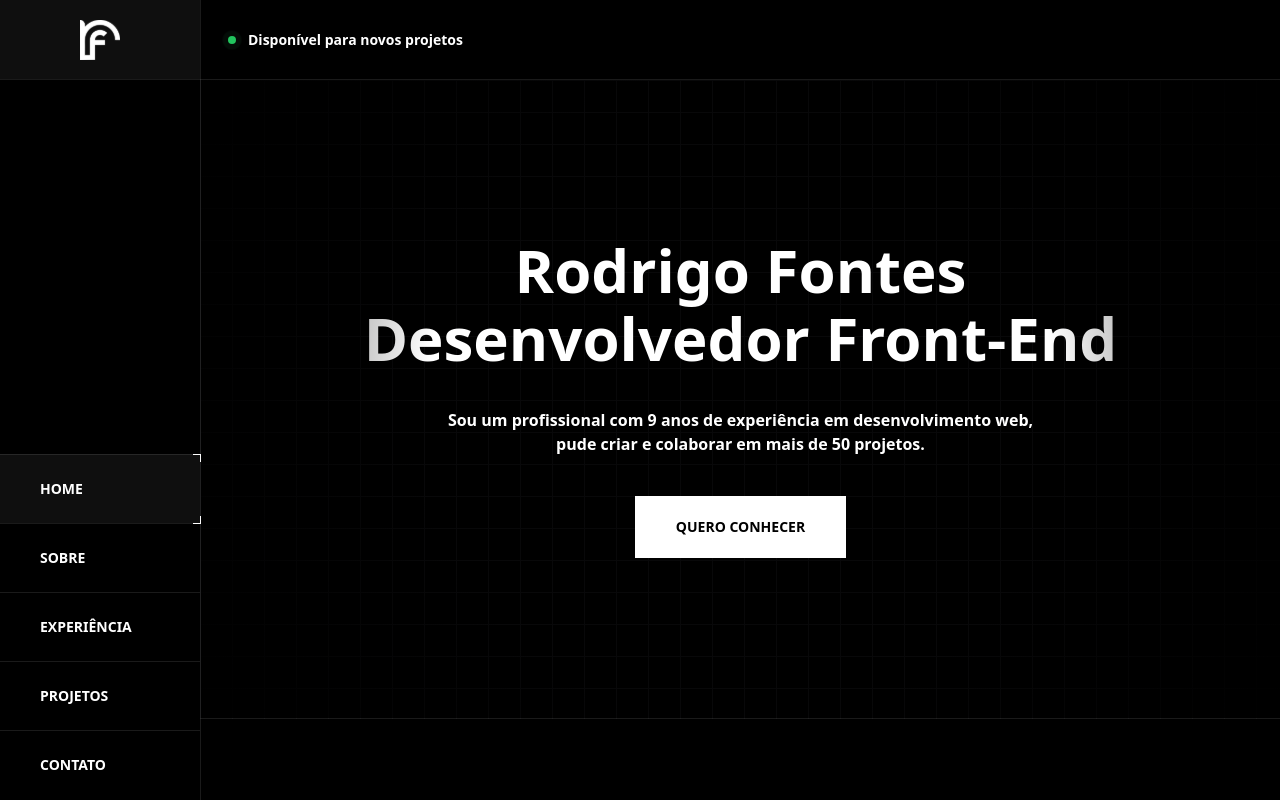
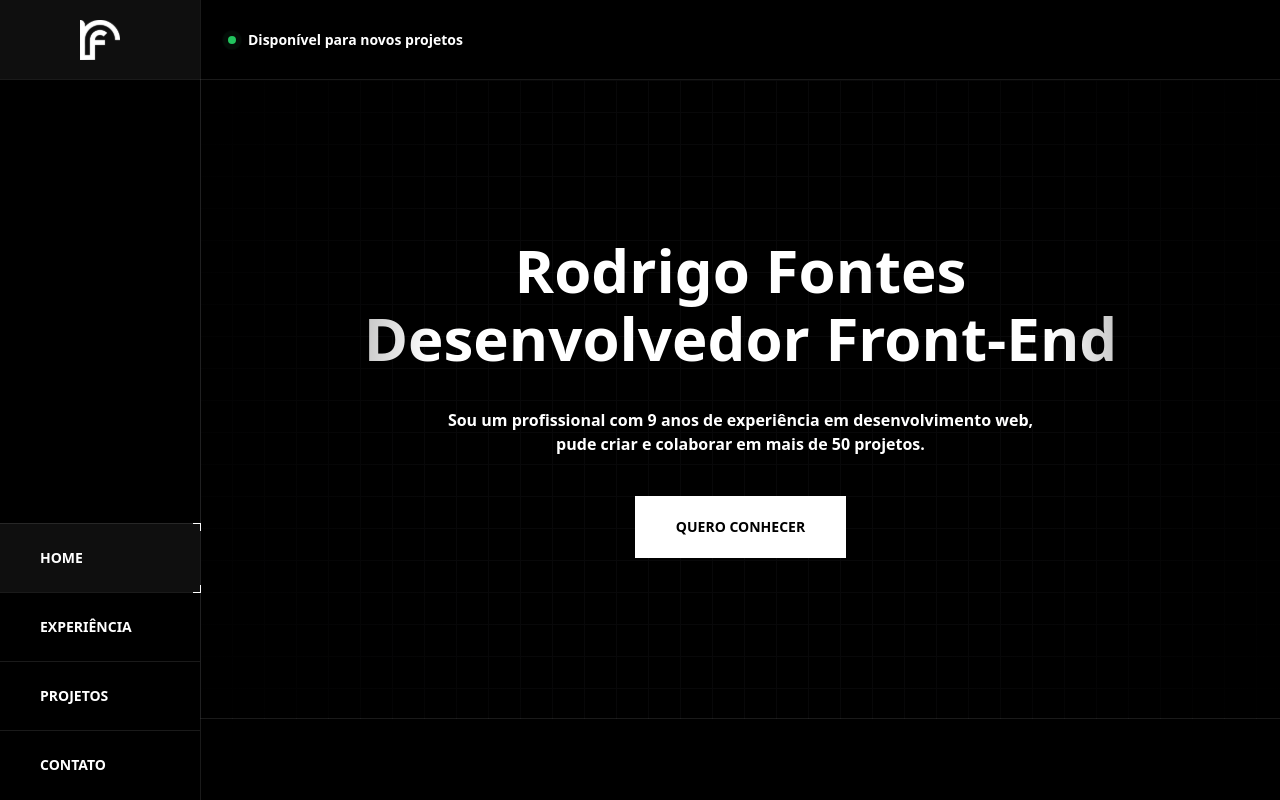
Before and after one commit to rodrigofontesdev/rodrigofontes.dev, a Next.js app: page / in a window 1280 px wide. Built offline with nearby package versions, Linux system fonts and the light colour scheme; no server answers.

Commit message:
feat(component): check active menu item in Header

```diff
--- a/src/components/Header/index.tsx
+++ b/src/components/Header/index.tsx
@@ -1,10 +1,15 @@
+'use client'
+
 import Image from 'next/image'
 import Link from 'next/link'
+import { usePathname } from 'next/navigation'
 import { MainMenu } from '../MainMenu'
 
 import logoLightImage from '@/assets/logo-light.svg'
 
 export function Header() {
+  const route = usePathname()
+
   return (
     <header className="fixed top-0 bottom-0 flex flex-col border-r border-r-white/10">
       <div className="h-20 flex border-b border-b-white/10">
@@ -22,24 +27,20 @@ export function Header() {
       </div>
 
       <MainMenu.Root>
-        <MainMenu.Item isActive>
-          <Link href="#">Home</Link>
+        <MainMenu.Item isActive={route === '/'}>
+          <Link href="/">Home</Link>
         </MainMenu.Item>
 
-        <MainMenu.Item>
-          <Link href="#">Sobre</Link>
+        <MainMenu.Item isActive={route === '/experiencia'}>
+          <Link href="/experiencia">Experiência</Link>
         </MainMenu.Item>
 
-        <MainMenu.Item>
-          <Link href="#">Experiência</Link>
+        <MainMenu.Item isActive={route === '/projetos'}>
+          <Link href="/projetos">Projetos</Link>
         </MainMenu.Item>
 
-        <MainMenu.Item>
-          <Link href="#">Projetos</Link>
-        </MainMenu.Item>
-
-        <MainMenu.Item>
-          <Link href="#">Contato</Link>
+        <MainMenu.Item isActive={route === '/contato'}>
+          <Link href="/contato">Contato</Link>
         </MainMenu.Item>
       </MainMenu.Root>
     </header>
```
